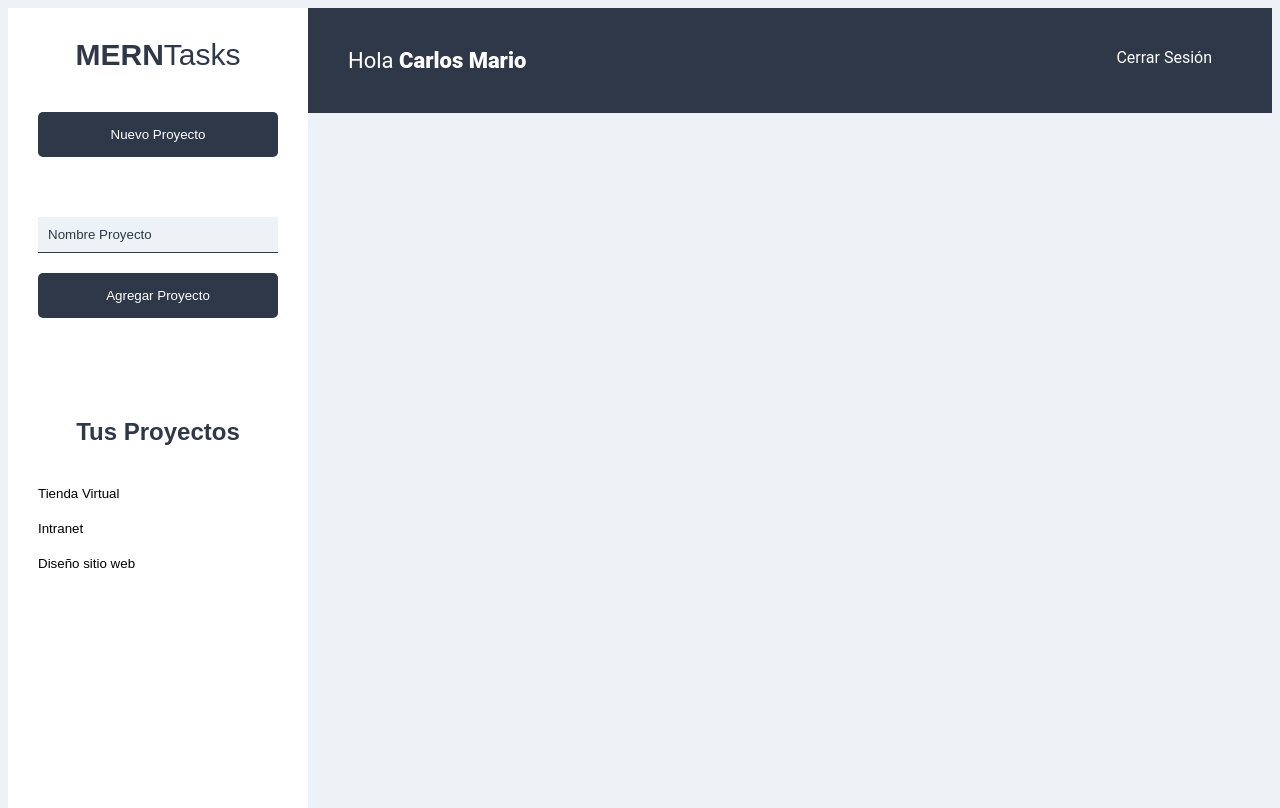
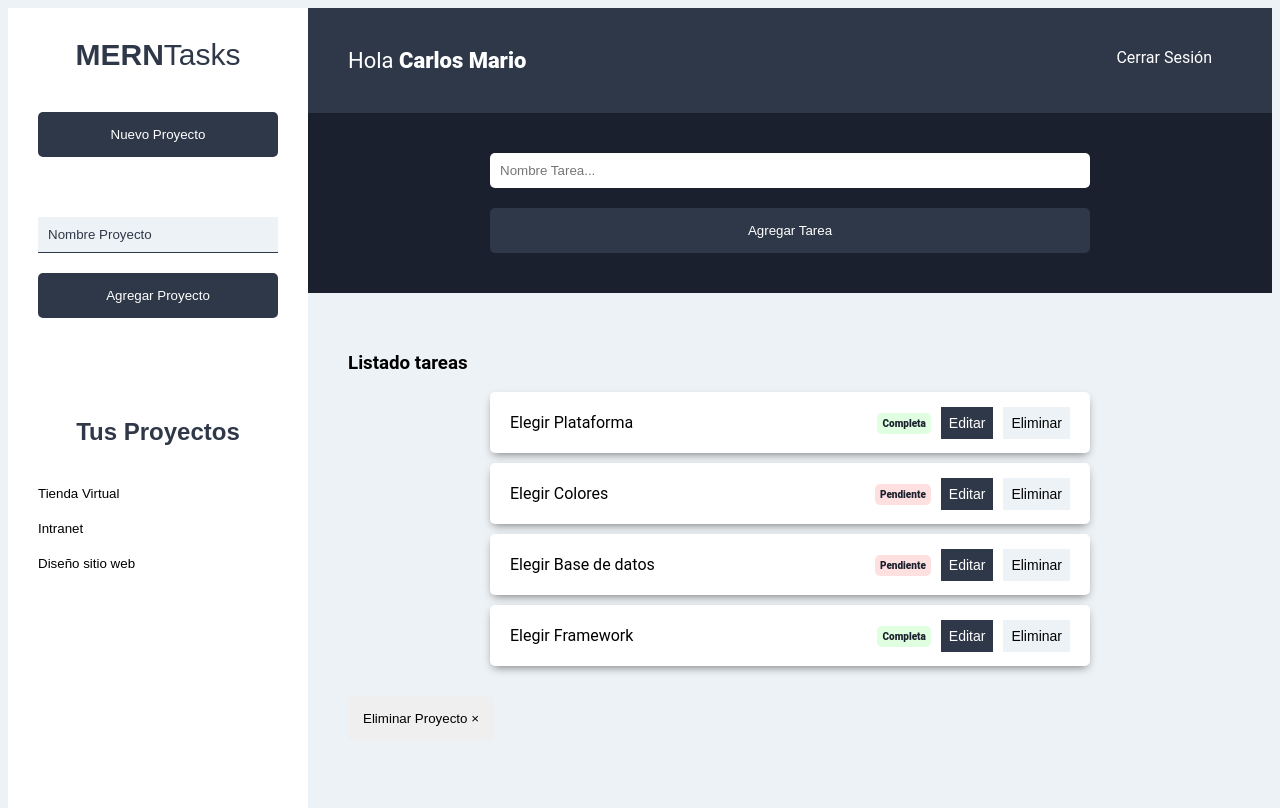
Before and after one commit to fcarlosg09/MERNTasks, a React (Create React App) app in the folder cliente/: page /proyectos in a window 1280 px wide. Built offline with nearby package versions, Linux system fonts and the light colour scheme.

Commit message:
Creación componente listadoTareas y Tarea

```diff
--- a/cliente/src/Components/proyectos/Proyectos.js
+++ b/cliente/src/Components/proyectos/Proyectos.js
@@ -1,16 +1,20 @@
 import React from 'react';
 import Sidebar from '../layout/Sidebar';
 import Barra from '../layout/Barra';
+import FormularioTarea from '../tareas/FormularioTarea';
+import ListadoTareas from '../tareas/ListadoTareas';
 
 const Proyectos = () => {
     return (
         <div className="contenedor-app">
             <Sidebar />
             <div className="seccion-principal">
+                <Barra />
                 <main>
-                    <Barra />
+
+                    <FormularioTarea />
                     <div className="contenedor-tareas">
-
+                        <ListadoTareas />
                     </div>
                 </main>
             </div>
--- a/cliente/src/Components/tareas/FormularioTarea.js
+++ b/cliente/src/Components/tareas/FormularioTarea.js
@@ -2,7 +2,25 @@
 
 const FormularioTarea = () => {
     return (
-        <h3>Formulario Tarea</h3>
+        <div className="formulario">
+            <form>
+                <div className="contenedor-input">
+                    <input
+                        type="text"
+                        className="input-text"
+                        placeholder="Nombre Tarea..."
+                        name="nombreTarea"
+                    />
+                </div>
+                <div className="contenedor-input">
+                    <input
+                        type="submit"
+                        className="btn btn-primario btn-submit btn-block"
+                        value="Agregar Tarea"
+                    />
+                </div>
+            </form>
+        </div>
      );
 }
 
--- a/cliente/src/Components/tareas/ListadoTareas.js
+++ b/cliente/src/Components/tareas/ListadoTareas.js
@@ -1,8 +1,42 @@
-import React from 'react';
+import React, { Fragment } from 'react';
+import Tarea from './Tarea';
 
 const ListadoTareas = () => {
+
+    const tareas = [
+        { nombre: 'Elegir Plataforma', estado: true },
+        { nombre: 'Elegir Colores', estado: false },
+        { nombre: 'Elegir Base de datos', estado: false },
+        { nombre: 'Elegir Framework', estado: true }
+    ]
+
     return (
-        <h3>Listado tareas</h3>
+        <Fragment>
+            <h3>Listado tareas</h3>
+            <ul className="listado-tareas">
+                {
+                    tareas.length === 0
+                    ?
+                        (
+                            <li className="tarea">
+                                <p>No hay tareas</p>
+                            </li>
+                        )
+                    :
+                        (
+                            tareas.map(tarea => (
+                                <Tarea
+                                    tarea={tarea}
+                                />
+                            ))
+                        )
+                }
+            </ul>
+            <button
+                type="button"
+                className="btn btn-eliminar"
+            >Eliminar Proyecto &times;</button>
+        </Fragment>
      );
 }
 
--- a/cliente/src/Components/tareas/Tarea.js
+++ b/cliente/src/Components/tareas/Tarea.js
@@ -1,8 +1,40 @@
 import React from 'react';
 
-const Tarea = () => {
+const Tarea = ({tarea}) => {
     return (
-        <h4>Tarea</h4>
+        <li className="tarea sombra">
+            <p>{tarea.nombre}</p>
+            <div className="estado">
+                {
+                    tarea.estado
+                    ?
+                        (
+                            <button
+                                type="button"
+                                className="completo"
+                            >Completa</button>
+                        )
+                    :
+                        (
+                            <button
+                                type="button"
+                                className="incompleto"
+                            >Pendiente</button>
+                        )
+                }
+            </div>
+            <div className="acciones">
+                <button
+                    type="button"
+                    className="btn btn-primario"
+                >Editar</button>
+                <button
+                    type="button"
+                    className="btn btn-secundario"
+                >
+                Eliminar</button>
+            </div>
+        </li>
      );
 }
 
```
